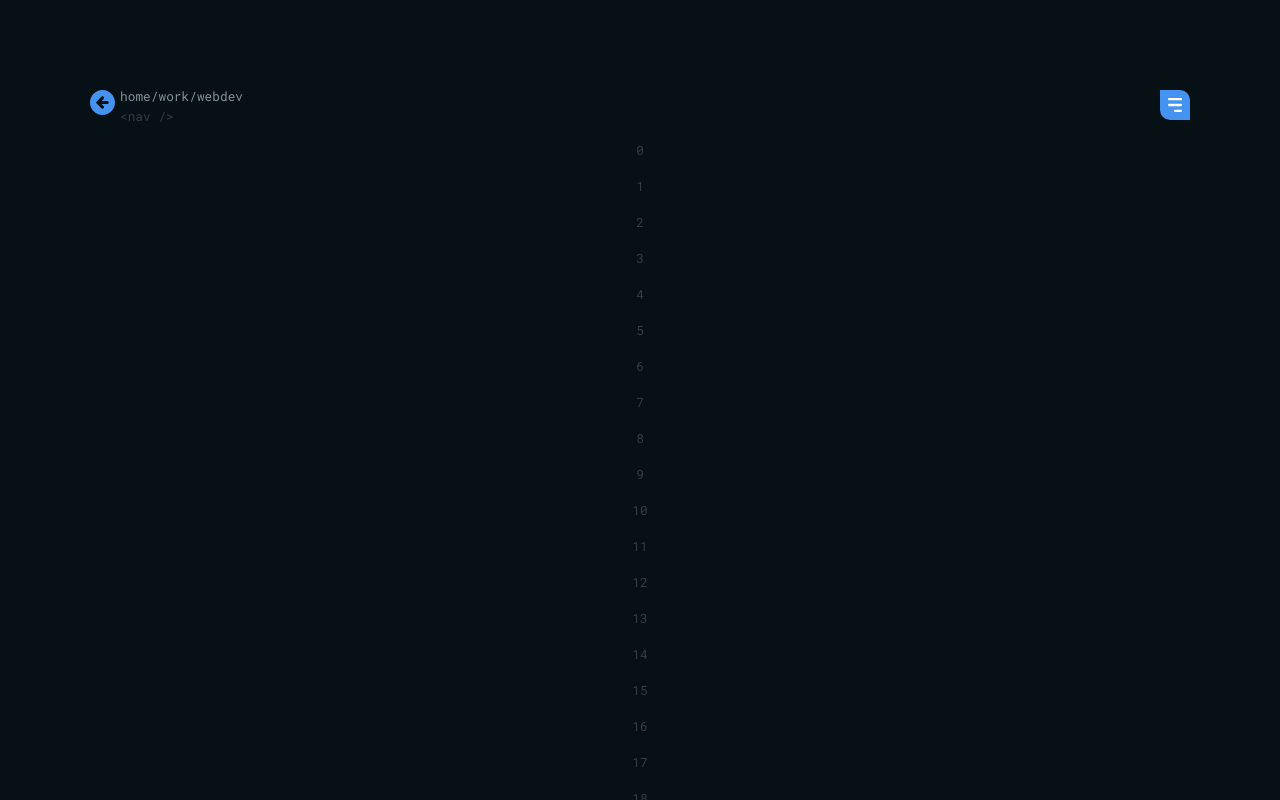
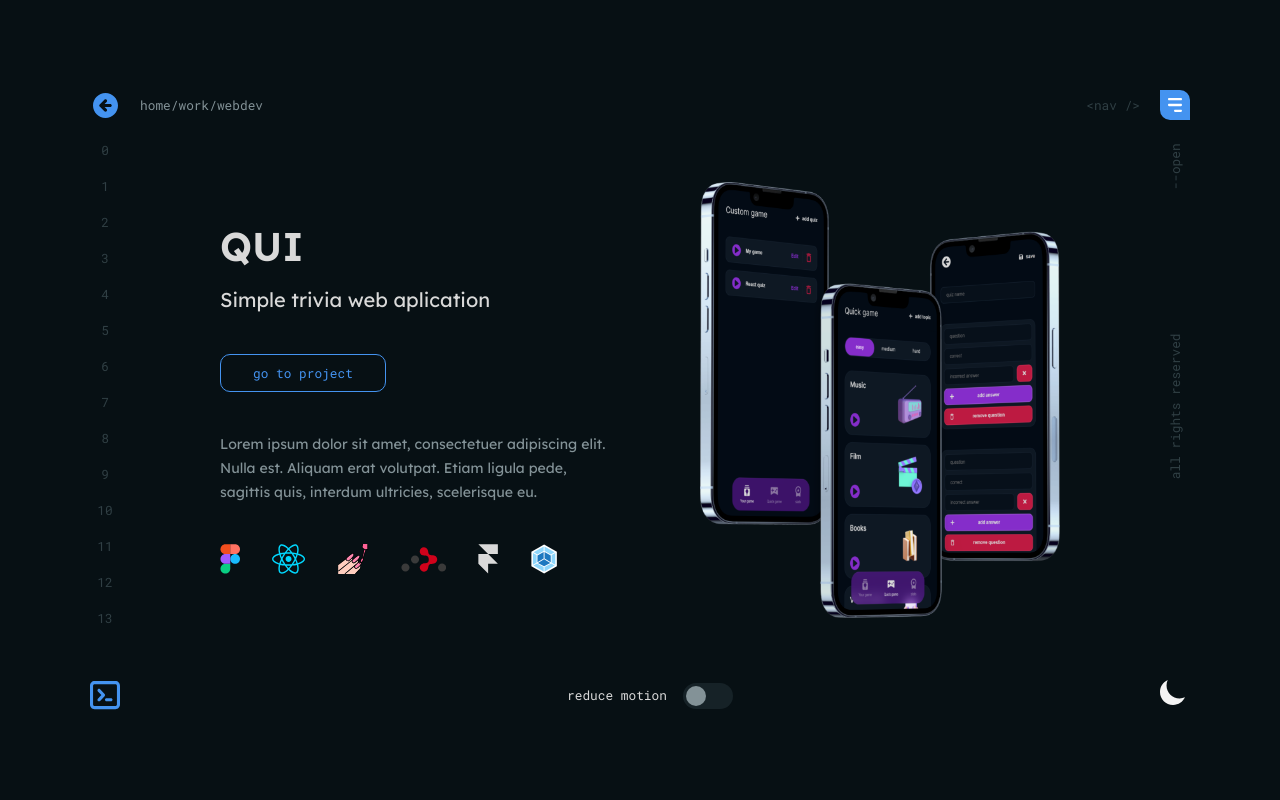
Before and after one commit to hanzek27/portfolio, a React (Vite) app: page /work/webdev in a window 1280 px wide. Built offline with nearby package versions, Linux system fonts and the light colour scheme.

Commit message:
navigation has been redone ui cleaned context polish

```diff
--- a/src/components/Footer.jsx
+++ b/src/components/Footer.jsx
@@ -9,7 +9,7 @@ export default function Footer() {
   const [setMotion, setMode] = useUpdateContext()
 
   return (
-    <footer>
+    <footer className='grid grid-cols-[30px_1fr_30px]'>
       <div className="flex items-center justify-center">
         <Cli width='30px' />
       </div>
--- a/src/components/Header.jsx
+++ b/src/components/Header.jsx
@@ -1,5 +1,5 @@
 import React, { useState } from 'react'
-import { AnimatePresence } from "framer-motion"
+import { AnimatePresence, useScroll } from "framer-motion"
 import { useLocation } from "react-router-dom";
 import BackButton from './buttons/BackButton'
 import { AnimatedText } from './animatedText'
@@ -7,18 +7,20 @@ import NavButton from './buttons/NavButton'
 import Nav from './navigation/Nav'
 
 export default function Header() {
+  const { scrollYProgress } = useScroll()
+  //scrollYProgress.onChange(val => console.log(val))
   const { pathname } = useLocation()
   const [nav, setNav] = useState(false)
   return (
-    <header className='grid grid-cols-[30px_1fr_30px] w-full h-sm'>
-      <div>
+    <header className='absolute z-[1] left-0 top-0 p-xs bg-dark md:static md:p-none md:bg-transparent w-full grid grid-cols-[30px_1fr_30px]'>
+      <div className='flex justify-center items-center'>
         <BackButton />
       </div>
-      <div>
+      <div className='flex justify-between items-center px-sm'>
         <AnimatedText text={`home${ pathname }`} />
         <span className="font-console text-console text-decor-light dark:text-decor-dark">{'<nav />'}</span>
       </div>
-      <div>
+      <div className='relative'>
         <NavButton onClick={()=> setNav(prev => !prev)} nav={nav} />
         <AnimatePresence key='navigation'>
           {nav && (<Nav setNav={setNav} />)}
--- a/src/components/LineNumbers.jsx
+++ b/src/components/LineNumbers.jsx
@@ -3,7 +3,7 @@ import React from 'react'
 export default function LineNumbers() {
   const numbersString = createNumbers().toString().replaceAll(',', "\n")
   return (
-    <div className='font-console text-center text-console leading-9 text-decor-light dark:text-decor-dark whitespace-pre-wrap'>
+    <div className='h-[500px] font-console text-center text-console leading-9 text-decor-light dark:text-decor-dark whitespace-pre-wrap overflow-hidden'>
       {numbersString}
     </div>
   )
@@ -11,10 +11,8 @@ export default function LineNumbers() {
 
 function createNumbers() {
   let numbers = []
-  for (let i = 0; i < 23; i++) {
+  for (let i = 0; i < 30; i++) {
     numbers.push(i)
   }
   return numbers
 }
-
-//tracking-widest
--- a/src/components/UI.jsx
+++ b/src/components/UI.jsx
@@ -11,8 +11,11 @@ export default function UI() {
   const mode = useModeContext()
   modeSwitcher(mode)
   return (
-    <main className="min-h-full md:h-full bg-light dark:bg-dark overflow-hidden p-page-sm md:p-page-md lg:p-page-lg">
+    <main className="h-full grid grid-rows-[30px_1fr_30px] bg-light dark:bg-dark overflow-y-auto overflow-x-hidden p-page-sm md:p-page-md lg:p-page-lg">
+      <div>
         <Header />
+      </div>
+      <section className='grid grid-cols-[30px_1fr_30px]'>
         <div id='numbersContainer' className="overflow-hidden py-3">
           <LineNumbers/>
         </div>
@@ -23,6 +26,7 @@ export default function UI() {
           <span className="relative top-[20px] w-max font-console text-console text-decor-light dark:text-decor-dark rotate-side origin-top-center">--open</span>
           <span className="relative w-max font-console text-console text-decor-light dark:text-decor-dark rotate-side my-auto">all rights reserved</span>
         </div>
+      </section>
       <Footer />
     </main>
   );
--- a/src/components/navigation/Nav.jsx
+++ b/src/components/navigation/Nav.jsx
@@ -1,54 +1,74 @@
-import React, { useEffect } from 'react'
-import ConsoleButton from '../buttons/ConsoleButton'
-import { motion, useAnimationControls } from "framer-motion"
-import { navAnimation, navButtonsAnimation, reducedMotionObject } from '../animations/textAnimation'
-import { useMotionContext } from '../../hooks/useCreateWebContext'
-import { useUpdateContext } from '../../hooks/useCreateWebContext'
+import React, { useEffect } from "react";
+import ConsoleButton from "../buttons/ConsoleButton";
+import { motion, useAnimationControls } from "framer-motion";
+import {
+  navAnimation,
+  navButtonsAnimation,
+  reducedMotionObject,
+} from "../animations/textAnimation";
+import { useMotionContext } from "../../hooks/useCreateWebContext";
+import { useUpdateContext } from "../../hooks/useCreateWebContext";
 
 export default function Nav({ setNav }) {
-
-  const [setMotion, setMode] = useUpdateContext()
-  const controller = useAnimationControls()
-  const reduceMotion = useMotionContext()
+  const [setMotion, setMode] = useUpdateContext();
+  const controller = useAnimationControls();
+  const reduceMotion = useMotionContext();
 
   const navButtons = [
-    {action: '/', text: 'cd homepage'},
-    {action: '/work', text: 'cd work'},
-    {action: '/contacts', text: 'cd contact_me'},
-    {action: setMode, text: 'mode dark || light'},
-  ]
+    { action: "/", text: "cd homepage" },
+    { action: "/work", text: "cd work" },
+    { action: "/contacts", text: "cd contact_me" },
+    { action: setMode, text: "mode dark || light" },
+  ];
 
   const styles = {
-    size: 'w-navWidth md:w-[400px]',
-    design: 'py-lg flex flex-col items-center rounded-medium backdrop-blur-md ring-2 ring-inset z-[3]',
-    color: 'bg-nav-light dark:bg-nav-dark dark:ring-decor-dark ring-decor-light',
-    position: 'absolute top-[40px] right-[40px] ',
-  }
+    size: "w-navWidth md:w-[400px]",
+    design: "py-lg flex flex-col items-center rounded-medium backdrop-blur-md ring-2 ring-inset z-[10]",
+    color: "bg-nav-light dark:bg-nav-dark dark:ring-decor-dark ring-decor-light",
+    position: "fixed top-md right md:absolute md:top-[40px] md:right-[40px] ",
+  };
 
-  useEffect(()=>{
-    if (reduceMotion) controller.stop()
-    if (!reduceMotion) controller.start('open')
-  },[reduceMotion])
+  useEffect(() => {
+    if (reduceMotion) controller.stop();
+    if (!reduceMotion) controller.start("open");
+  }, [reduceMotion]);
 
   return (
-    <>
+    <div>
       <motion.nav
-        onClick={()=> setNav(false)}
-        key='navigation'
+        onClick={() => setNav(false)}
+        key="navigation"
         variants={reduceMotion ? reducedMotionObject : navAnimation}
-        initial='initial'
+        initial="initial"
         animate={controller}
-        exit='initial'
+        exit="initial"
         className={`${styles.design} ${styles.position} ${styles.color} ${styles.size}`}
       >
-        <motion.ul className='flex flex-col gap-14 w-max'>
+        <motion.ul className="flex flex-col gap-14 w-max">
           {navButtons.map((button, index) => {
-            const side = index % 2==0 // returns true or false
-            return <ConsoleButton key={button.text} itemsAnimation={reduceMotion ? reducedMotionObject : navButtonsAnimation} side={side} action={button.action} text={button.text} />
+            const side = index % 2 == 0; // returns true or false
+            return (
+              <ConsoleButton
+                key={button.text}
+                itemsAnimation={
+                  reduceMotion ? reducedMotionObject : navButtonsAnimation
+                }
+                side={side}
+                action={button.action}
+                text={button.text}
+              />
+            );
           })}
         </motion.ul>
       </motion.nav>
-      <motion.div layout onClick={()=> setNav(false)} className='fixed block md:hidden z-[2] inset-0 bg-nav-light dark:bg-nav-dark' />
-    </>
-  )
+      <motion.div
+        initial={{ opacity: 0 }}
+        animate={{ opacity: 1 }}
+        exit={{ opacity: 0 }}
+        transition={{duration: 1}}
+        onClick={() => setNav(false)}
+        className="fixed block md:hidden z-[2] inset-0 bg-nav-light dark:bg-nav-dark"
+      />
+    </div>
+  );
 }
--- a/src/pages/Qui.jsx
+++ b/src/pages/Qui.jsx
@@ -16,13 +16,13 @@ export default function Qui() {
       initial="initiate"
       animate="onScreen"
       exit="initiate"
-      className="grid grid-cols-1 grid-rows-[auto_1fr] md:grid-cols-2 md:grid-rows-none lg:grid-cols-[500px_1fr] w-full h-full"
+      className="grid grid-cols-1 grid-rows-[auto_1fr] md:grid-cols-2 md:grid-rows-none lg:grid-cols-[auto_1fr] gap-20 w-full h-full px-xs py-lg md:py-none md:px-md lg:px-lg"
     >
       <motion.div
         variants={sidesEnter}
-        className="flex justify-start items-start md:items-center pl-text-sm md:pl-text-md lg:pl-text-lg"
+        className="flex justify-start items-start md:items-center"
       >
-        <div>
+        <div className="max-w-[400px]">
           <motion.h2
             variants={textItems}
             className="font-main text-large text-main-light dark:text-main-dark"
@@ -56,7 +56,7 @@ export default function Qui() {
       </motion.div>
       <motion.div
         variants={sidesEnter}
-        className="row-start-1 md:col-start-2 px-sm py-md md:p-sm flex items-center justify-center"
+        className="row-start-1 md:col-start-2 flex items-center justify-center"
       >
         <img src={QUIpreview} className="w-full max-w-[500px]" />
       </motion.div>
--- a/src/pages/Work.jsx
+++ b/src/pages/Work.jsx
@@ -10,7 +10,7 @@ import { workButtonOrchestration, workButtonAnimation, iconsAnimation } from '..
 
 export default function Work() {
   const { pathname } = useLocation()
-  const [setNav, useMotionContext] = useOutletContext()
+  const [useMotionContext] = useOutletContext()
   const reduceMotion = useMotionContext()
 
   const [hover, setHover] = useState('/webdev')
--- a/tailwind.config.cjs
+++ b/tailwind.config.cjs
@@ -91,11 +91,12 @@ module.exports = {
         'text-md': '70px',
         'text-lg': '120px',
         'xs': '15px',
-        'sm': '30px',
+        'sm': '20px',
+        DEFAULT: '30px',
         'md': '60px',
         'lg': '100px',
         'xl': '150px',
-        'navWidth': 'calc(100vw - 110px)',
+        'navWidth': 'calc(100vw - 60px)',
         'toggleThumb': '20px',
       },
       gridTemplateColumns: {
```
Lines whose indentation alone changed are shown as unchanged.
